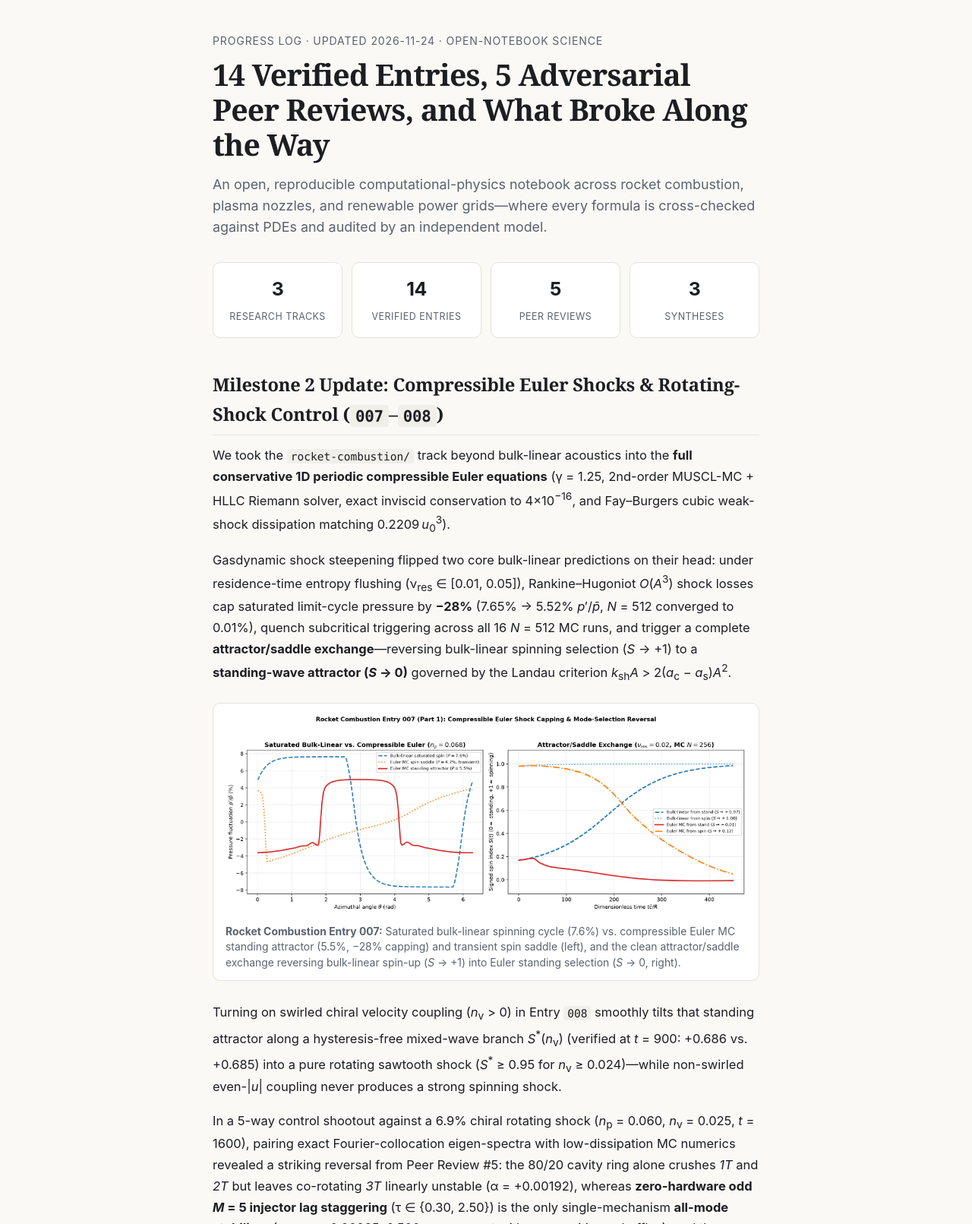
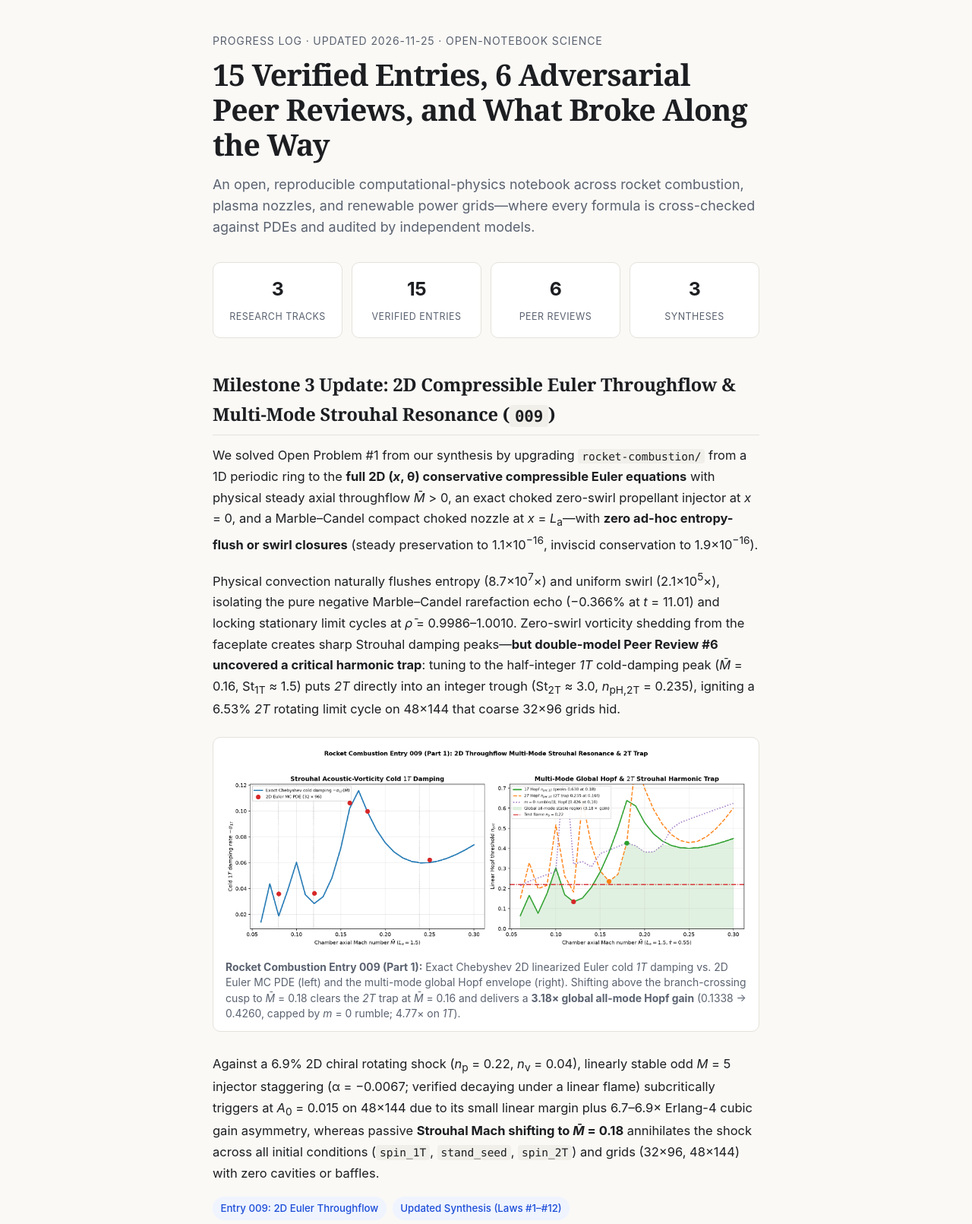
Before and after one commit to marcelolx/math, a plain HTML site: page docs/index.html in a window 1280 px wide. Shown: the part 57-1668 px from the top of the page at 76% size. Drawn offline with Linux system fonts and the light colour scheme.

Commit message:
docs: add Milestone 3 update (rocket-combustion 009 & double-model Peer Review #6) to GitHub Pages blog

```diff
--- a/docs/index.html
+++ b/docs/index.html
@@ -4,7 +4,7 @@
   <meta charset="utf-8" />
   <meta name="viewport" content="width=device-width, initial-scale=1" />
   <title>Open-Notebook Science Log — marcelolx/math</title>
-  <meta name="description" content="Progress log from marcelolx/math: 14 verified numerical physics & engineering entries, 5 independent cross-model peer reviews, and 3 synthesis monographs." />
+  <meta name="description" content="Progress log from marcelolx/math: 15 verified numerical physics & engineering entries, 6 independent cross-model peer reviews, and 3 synthesis monographs." />
   <style>
     :root {
       --bg: #faf9f6;
@@ -221,6 +221,7 @@
     <div class="nav">
       <a class="brand" href="./">marcelolx / math</a>
       <div class="nav-links">
+        <a href="#milestone-3">Milestone 3</a>
         <a href="#milestone-2">Milestone 2</a>
         <a href="#tracks">Milestone 1</a>
         <a href="#peer-review">Peer Review</a>
@@ -232,18 +233,45 @@
 
   <main>
     <article>
-      <div class="meta">Progress Log &middot; Updated 2026-11-24 &middot; Open-Notebook Science</div>
-      <h1>14 Verified Entries, 5 Adversarial Peer Reviews, and What Broke Along the Way</h1>
+      <div class="meta">Progress Log &middot; Updated 2026-11-25 &middot; Open-Notebook Science</div>
+      <h1>15 Verified Entries, 6 Adversarial Peer Reviews, and What Broke Along the Way</h1>
       <p class="subtitle">
-        An open, reproducible computational-physics notebook across rocket combustion, plasma nozzles, and renewable power grids—where every formula is cross-checked against PDEs and audited by an independent model.
+        An open, reproducible computational-physics notebook across rocket combustion, plasma nozzles, and renewable power grids—where every formula is cross-checked against PDEs and audited by independent models.
       </p>
 
       <div class="stats">
         <div class="stat"><span class="stat-num">3</span><span class="stat-lbl">Research Tracks</span></div>
-        <div class="stat"><span class="stat-num">14</span><span class="stat-lbl">Verified Entries</span></div>
-        <div class="stat"><span class="stat-num">5</span><span class="stat-lbl">Peer Reviews</span></div>
+        <div class="stat"><span class="stat-num">15</span><span class="stat-lbl">Verified Entries</span></div>
+        <div class="stat"><span class="stat-num">6</span><span class="stat-lbl">Peer Reviews</span></div>
         <div class="stat"><span class="stat-num">3</span><span class="stat-lbl">Syntheses</span></div>
       </div>
+
+      <h2 id="milestone-3">Milestone 3 Update: 2D Compressible Euler Throughflow &amp; Multi-Mode Strouhal Resonance (<code>009</code>)</h2>
+      <p>
+        We solved Open Problem #1 from our synthesis by upgrading <code>rocket-combustion/</code> from a 1D periodic ring to the <strong>full 2D (<em>x</em>, &theta;) conservative compressible Euler equations</strong> with physical steady axial throughflow <em>M&#772;</em> &gt; 0, an exact choked zero-swirl propellant injector at <em>x</em> = 0, and a Marble&ndash;Candel compact choked nozzle at <em>x</em> = <em>L</em><sub>a</sub>&mdash;with <strong>zero ad-hoc entropy-flush or swirl closures</strong> (steady preservation to 1.1&times;10<sup>&minus;16</sup>, inviscid conservation to 1.9&times;10<sup>&minus;16</sup>).
+      </p>
+      <p>
+        Physical convection naturally flushes entropy (8.7&times;10<sup>7</sup>&times;) and uniform swirl (2.1&times;10<sup>5</sup>&times;), isolating the pure negative Marble&ndash;Candel rarefaction echo (&minus;0.366% at <em>t</em> = 11.01) and locking stationary limit cycles at <em>&rho;&#772;</em> = 0.9986&ndash;1.0010. Zero-swirl vorticity shedding from the faceplate creates sharp Strouhal damping peaks&mdash;<strong>but double-model Peer Review #6 uncovered a critical harmonic trap</strong>: tuning to the half-integer <em>1T</em> cold-damping peak (<em>M&#772;</em> = 0.16, St<sub>1T</sub> &approx; 1.5) puts <em>2T</em> directly into an integer trough (St<sub>2T</sub> &approx; 3.0, <em>n</em><sub>pH,2T</sub> = 0.235), igniting a 6.53% <em>2T</em> rotating limit cycle on 48&times;144 that coarse 32&times;96 grids hid.
+      </p>
+      <figure>
+        <img src="assets/rocket-2d-strouhal.png" alt="2D throughflow Strouhal vorticity cold damping and multi-mode global Hopf envelope exposing the 2T harmonic trap" />
+        <figcaption>
+          <strong>Rocket Combustion Entry 009 (Part 1):</strong> Exact Chebyshev 2D linearized Euler cold <em>1T</em> damping vs. 2D Euler MC PDE (left) and the multi-mode global Hopf envelope (right). Shifting above the branch-crossing cusp to <em>M&#772;</em> = 0.18 clears the <em>2T</em> trap at <em>M&#772;</em> = 0.16 and delivers a <strong>3.18&times; global all-mode Hopf gain</strong> (0.1338 &rarr; 0.4260, capped by <em>m</em> = 0 rumble; 4.77&times; on <em>1T</em>).
+        </figcaption>
+      </figure>
+      <p>
+        Against a 6.9% 2D chiral rotating shock (<em>n</em><sub>p</sub> = 0.22, <em>n</em><sub>v</sub> = 0.04), linearly stable odd <em>M</em> = 5 injector staggering (&alpha; = &minus;0.0067; verified decaying under a linear flame) subcritically triggers at <em>A</em><sub>0</sub> = 0.015 on 48&times;144 due to its small linear margin plus 6.7&ndash;6.9&times; Erlang-4 cubic gain asymmetry, whereas passive <strong>Strouhal Mach shifting to <em>M&#772;</em> = 0.18</strong> annihilates the shock across all initial conditions (<code>spin_1T</code>, <code>stand_seed</code>, <code>spin_2T</code>) and grids (32&times;96, 48&times;144) with zero cavities or baffles.
+      </p>
+      <div class="pill-row">
+        <a class="pill" href="https://github.com/marcelolx/math/blob/main/rocket-combustion/entries/009-2d-euler-throughflow.md">Entry 009: 2D Euler Throughflow</a>
+        <a class="pill" href="https://github.com/marcelolx/math/blob/main/rocket-combustion/SYNTHESIS.md">Updated Synthesis (Laws #1&ndash;#12)</a>
+      </div>
+      <figure>
+        <img src="assets/rocket-2d-throughflow-control.png" alt="2D rotating sawtooth shock pressure field and 5-way log-energy control shootout" />
+        <figcaption>
+          <strong>Rocket Combustion Entry 009 (Part 2):</strong> Stationary 2D rotating sawtooth shock with zero ad-hoc closures (left), and 2D chiral-shock control shootout (right): <em>M</em> = 2 Bragg-locks, <em>M</em> = 5 decays under a linear flame but subcritically triggers nonlinearly, while passive Strouhal shifting to <em>M&#772;</em> = 0.18 quenches <em>1T</em> and <em>2T</em> across grids.
+        </figcaption>
+      </figure>
 
       <h2 id="milestone-2">Milestone 2 Update: Compressible Euler Shocks &amp; Rotating-Shock Control (<code>007</code>&ndash;<code>008</code>)</h2>
       <p>
@@ -287,7 +315,7 @@
       </p>
       <div class="pill-row">
         <a class="pill" href="https://github.com/marcelolx/math/blob/main/rocket-combustion/SYNTHESIS.md">Read Synthesis Monograph</a>
-        <a class="pill" href="https://github.com/marcelolx/math/tree/main/rocket-combustion">Browse Entries 000&ndash;008</a>
+        <a class="pill" href="https://github.com/marcelolx/math/tree/main/rocket-combustion">Browse Entries 000&ndash;009</a>
       </div>
       <figure>
         <img src="assets/rocket-cavity-bombs.png" alt="Long-horizon t=900 2D 80/20 cavity bomb survival map for wide-mouth vs tight-neck cavities" />
@@ -340,7 +368,7 @@
 
       <h2 id="peer-review">Why Adversarial Cross-Model Peer Review Mattered</h2>
       <p>
-        Every one of our five independent peer reviews caught real mathematical or numerical traps that looked completely plausible at first glance:
+        Every one of our six independent peer reviews caught real mathematical or numerical traps that looked completely plausible at first glance:
       </p>
       <div class="callout">
         <ul>
@@ -349,6 +377,7 @@
           <li><strong>Unequal-enthalpy nozzle metric &amp; finite-Re box mode (Review #3):</strong> Comparing compliant (<em>c</em><sub>T</sub>-choked) and rigid nozzles at equal throat static state gave the compliant nozzle 19% less stagnation enthalpy, creating a spurious negative gain; re-normalizing to equal <em>H</em><sub>0</sub> revealed true near-zero high-&beta; erosion. Similarly, the intermediate-<em>R</em><sub>m</sub> MHD trough proved to be a finite-Re continuum mode.</li>
           <li><strong>Ghost-crawl false positives in power-grid survival (Review #4):</strong> A 26 s horizon accepted trajectories with no post-fault equilibrium that slipped at <em>t</em> = 30&ndash;44 s, while rejecting slow-settling saturated cases. Restoring an exact saturated rotating-frame equilibrium check over <em>T</em> = 80 fixed both.</li>
           <li><strong>Numerical-dissipation masking of <em>3T</em> &amp; closure sensitivity (Review #5):</strong> <code>minmod</code> at <em>N</em> = 256 added &minus;5.6&times;10<sup>&minus;3</sup> excess damping on <em>3T</em>, hiding the 80/20 ring&rsquo;s true linear <em>3T</em> instability (&alpha; = +0.0019) by 10,000&times;, and the smooth chiral branch <em>S</em><sup>*</sup>(<em>n</em><sub>v</sub>) proved conditional on residence entropy flushing (&nu;<sub>res</sub> &gt; 0). Switching to the MC limiter, adding exact Fourier-collocation eigen-spectra, and reporting full &nu;<sub>res</sub> sensitivity tables fixed both.</li>
+          <li><strong><em>2T</em> Strouhal harmonic trap, coarse-grid bistability &amp; inlet-tail echo (Double-Model Review #6):</strong> Checking <em>1T</em> alone overstated the <em>M&#772;</em> = 0.18 global Hopf gain (4.77&times; vs. true all-mode 3.18&times;) and missed a 6.53% <em>2T</em> rotating limit cycle at <em>M&#772;</em> = 0.16 masked by 32&times;96 vorticity damping; coarse 28&times;96 grids also hid low-gain bistability at <em>M&#772;</em> = 0.06, and a Gaussian tail touching <em>x</em> = 0 produced a spurious positive bounce ahead of the true negative Marble&ndash;Candel rarefaction. Re-running on 48&times;144 with multi-mode spectra and a zero-tail entropy spot hardened every result.</li>
         </ul>
       </div>
 
@@ -361,13 +390,13 @@ cd math
 uv sync
 
 # Run any entry's verification script:
-uv run python rocket-combustion/sim/exp007_compressible_euler_steepening.py
+uv run python rocket-combustion/sim/exp009_2d_euler_throughflow.py
 uv run python rocket-combustion/sim/exp008_chiral_shock_competition.py
 uv run python plasma-nozzles/sim/exp001_mhd_kelvin_helmholtz.py
 uv run python grid-stability/sim/exp001_gfm_placement_and_saturation.py</code></pre>
 
       <p>
-        Next up: 2D (<em>x</em>, &theta;) compressible Euler annular combustor with physical axial throughflow <em>M&#772;</em><sub>x</sub> &gt; 0 (<code>rocket-combustion/009</code>), 2D axisymmetric magnetic nozzles with exterior field back-reaction (<code>plasma-nozzles/003</code>), and full inverter current-limiting + reactive <em>Q&ndash;V</em> coupling (<code>grid-stability/002</code>).
+        Next up: 2D compressible Euler throughflow with protruding injector baffles &amp; wide-mouth faceplate cavity rings (<code>rocket-combustion/010</code>), 2D axisymmetric magnetic nozzles with exterior field back-reaction (<code>plasma-nozzles/003</code>), and full inverter current-limiting + reactive <em>Q&ndash;V</em> coupling (<code>grid-stability/002</code>).
       </p>
 
       <footer>
```
Also changed, not shown: docs/assets/rocket-2d-strouhal.png (added), docs/assets/rocket-2d-throughflow-control.png (added).
